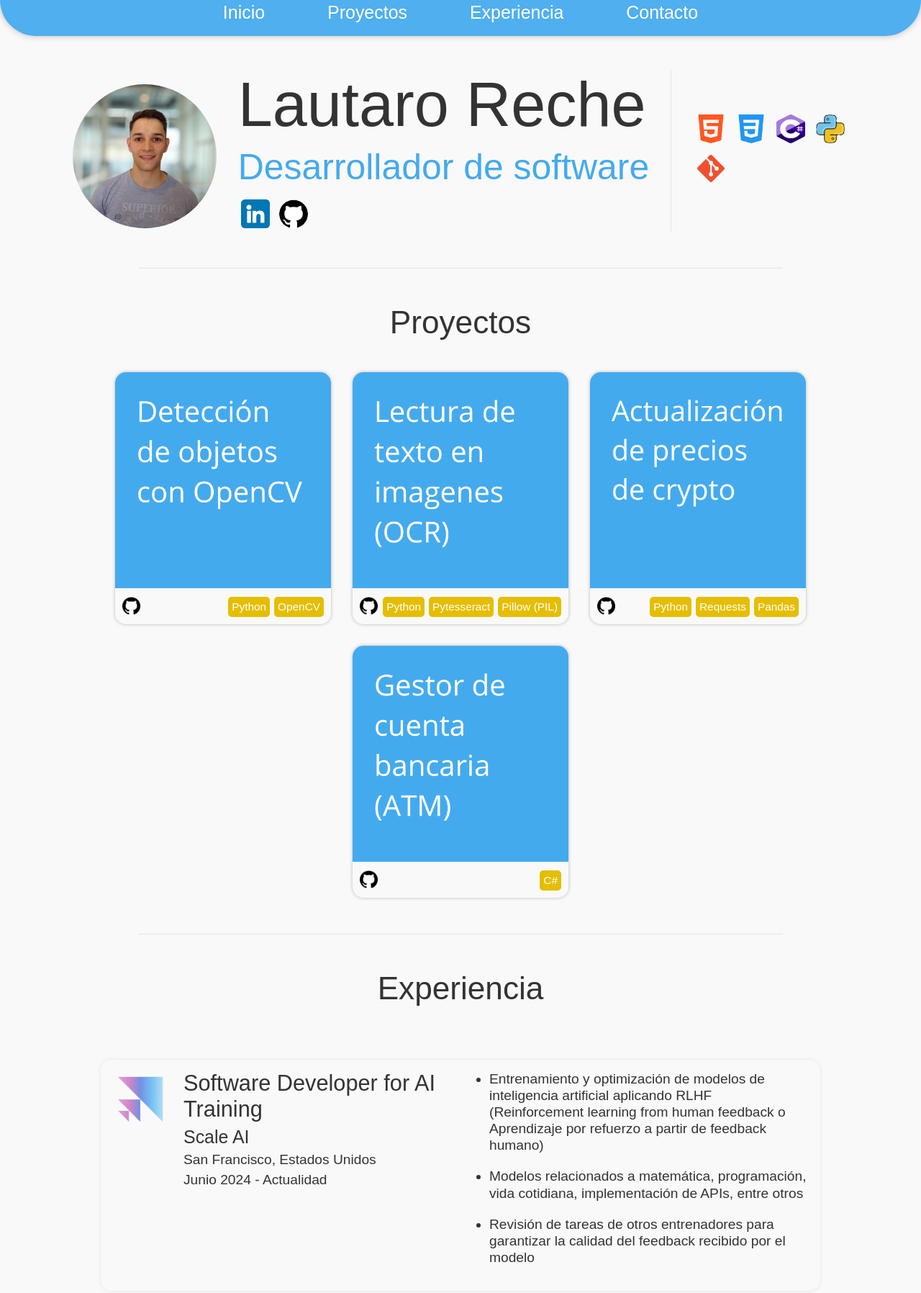
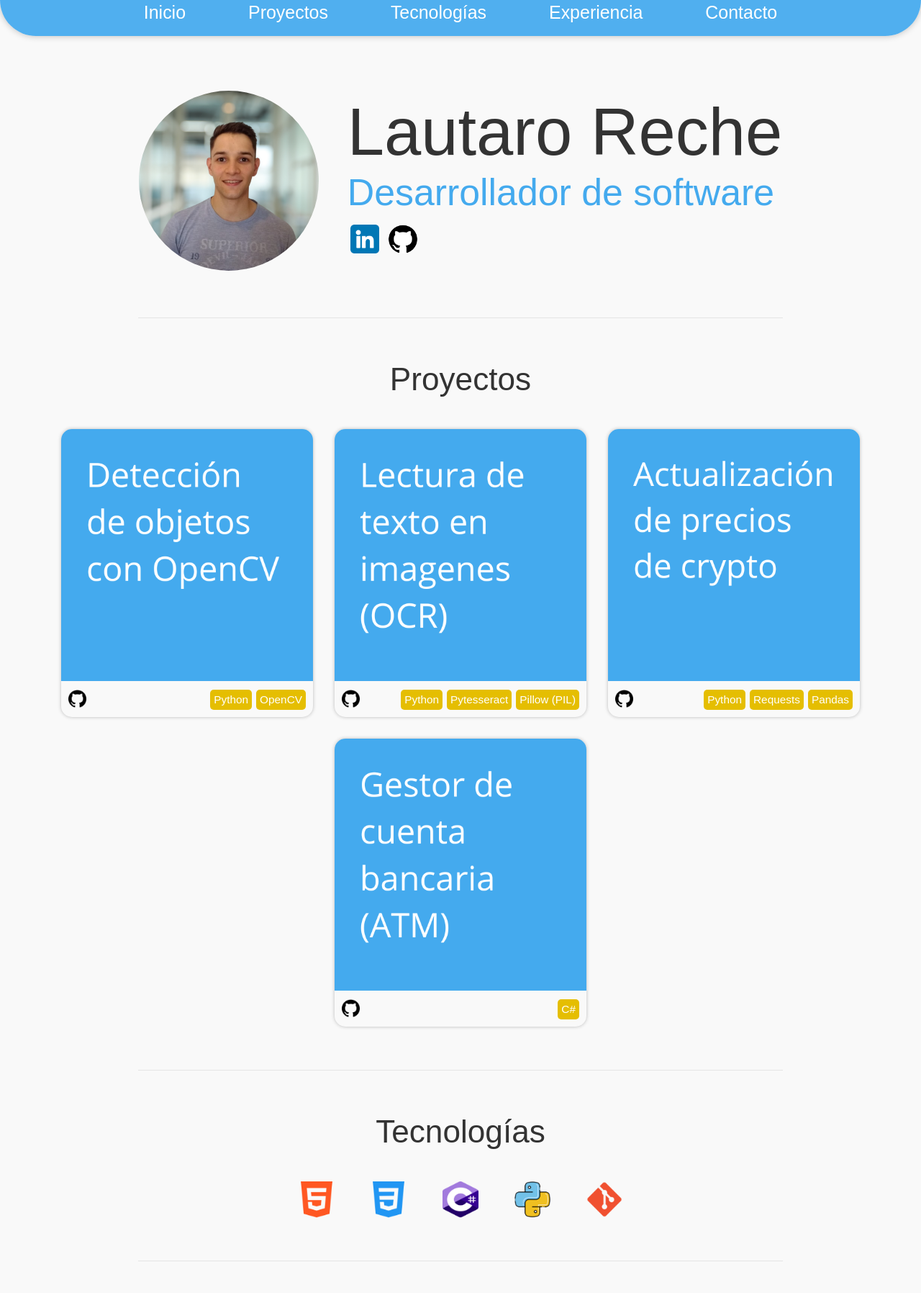
Before and after one commit to lautaroreche/Portfolio, a plain HTML site: page html/index.html in a window 1280 px wide. Shown: the part 14-1810 px from the top of the page at 72% size. Drawn offline with Linux system fonts and the light colour scheme.

Commit message:
Visual improvements in the different sections

```diff
--- a/css/styles.css
+++ b/css/styles.css
@@ -51,17 +51,31 @@ p, ul {
     color: #fff;
 }
 
+hr {
+    border: 0;
+    height: 1px;
+    width: 70%;
+    margin: 30px auto;
+    background: #bbb5;
+}
+
 section {
-    padding: 20px;
+    padding: 30px;
 }
 
 #inicio {
     margin-top: 90px;
 }
 
+.info_personal {
+    display: flex;
+    flex-direction: column;
+    justify-content: center;
+}
+
 .foto_perfil {
-    width: 200px;
-    height: 200px;
+    width: 250px;
+    height: 250px;
     border-radius: 50%;
     margin-top: 20px;
 }
@@ -71,8 +85,16 @@ section {
     height: 40px;
 }
 
+.lista_tecnologias {
+    display: flex;
+    justify-content: center;
+    gap: 20px;
+}
+
 .logo_tecnologias {
-    margin: 5px;
+    margin: 0 15px;
+    width: 50px;
+    height: 50px;
 }
 
 .logo_github {
@@ -80,30 +102,23 @@ section {
     border-radius: 50%;
 }
 
-.datos_personales {
-    border-right: 1px solid #bbb5;
-    padding-right: 30px;
-}
-
-.container {
+.container_inicio {
     display: flex;
-    align-items: center;
     justify-content: center;
-    gap: 30px;
+    gap: 40px;
 }
 
 h1 {
-    font-size: 4.5em;
+    font-size: 4.8em;
     font-weight: 500;
     margin: 0;
 }
 
 h2 {
-    margin-top: 8px;
-    margin-bottom: 16px;
-    font-size: 2.6em;
+    font-size: 2.7em;
     font-weight: 400;
     color: #4ae;
+    margin: 0 0 15px 0;
 }
 
 h3 {
@@ -123,7 +138,7 @@ h3 {
 .card {
     border-radius: 15px;
     box-shadow: 0 0 5px #bbb;
-    width: 300px;
+    width: 350px;
     display: flex;
     flex-direction: column;
 }
@@ -185,8 +200,8 @@ h3 {
     transition: text-shadow 0.5s ease;
 }
 
-#experiencia {
-    max-width: 1000px;
+.container_experiencia {
+    max-width: 1200px;
     margin: 0 auto;
     display: flex;
     flex-direction: column;
@@ -196,7 +211,7 @@ h3 {
 .experiencia_laboral {
     display: flex;
     justify-content: space-between;
-    padding: 15px;
+    padding: 20px;
     box-shadow: 0 0 5px #bbb5;
     border-radius: 15px;
 }
@@ -222,7 +237,7 @@ h3 {
 }
 
 .tareas_experiencia_laboral ul li {
-    margin-bottom: 20px;
+    margin-bottom: 15px;
     line-height: 1.2;
 }
 
@@ -234,10 +249,10 @@ h3 {
     font-size: 1.3em;
 }
 
-.contacto {
+.container_contacto {
     display: flex;
     justify-content: center;
-    margin-bottom: 40px;
+    margin-bottom: 30px;
 }
 
 .texto_hipervinculo_contacto {
@@ -269,11 +284,3 @@ nav, footer {
     box-shadow: 0 0 10px #bbb;
     text-align: center;
 }
-
-hr {
-    border: 0;
-    height: 1px;
-    width: 70%;
-    margin: 30px auto;
-    background: #bbb5;
-}
--- a/html/index.html
+++ b/html/index.html
@@ -13,17 +13,18 @@
             <ul class="lista_menu">
                 <li class="opcion_menu"><a href="#inicio" class="opcion_hipervinculo_menu">Inicio</a></li>
                 <li class="opcion_menu"><a href="#proyectos" class="opcion_hipervinculo_menu">Proyectos</a></li>
+                <li class="opcion_menu"><a href="#tecnologias" class="opcion_hipervinculo_menu">Tecnologías</a></li>
                 <li class="opcion_menu"><a href="#experiencia" class="opcion_hipervinculo_menu">Experiencia</a></li>
                 <li class="opcion_menu"><a href="#contacto" class="opcion_hipervinculo_menu">Contacto</a></li>
             </ul>
         </nav>
     </header>
     <section id="inicio">
-        <div class="container">
+        <div class="container_inicio">
             <div>
                 <img src="../images/otros/foto.png" alt="Foto de perfil" class="foto_perfil">
             </div>
-            <div class="datos_personales">
+            <div class="info_personal">
                 <h1>Lautaro Reche</h1>
                 <h2>Desarrollador de software</h2>
                 <ul class="lista_info_personal">
@@ -31,18 +32,6 @@
                     <li class="opcion_lista_personal"><a href="https://github.com/lautaroreche" target="_blank" rel="noreferrer"><img src="../images/logos/logo_github.png" alt="Logo GitHub" class="logo logo_github logo_info_personal"></a></li>
                 </ul>
             </div>
-            <div>
-                <div class="logos_tecnologias">
-                    <img src="../images/logos/logo_html.png" alt="Logo HTML" class="logo logo_tecnologias">
-                    <img src="../images/logos/logo_css.png" alt="Logo CSS" class="logo logo_tecnologias">
-                    <img src="../images/logos/logo_csharp.png" alt="Logo C#" class="logo logo_tecnologias">
-                    <img src="../images/logos/logo_python.png" alt="Logo Python" class="logo logo_tecnologias">
-                </div>
-                <div class="logos_tecnologias">
-                    <img src="../images/logos/logo_git.png" alt="Logo Git" class="logo logo_tecnologias">
-                </div>
-            </div>
-
         </div>
     </section>
     <hr>
@@ -101,8 +90,21 @@
         </div>
     </section>
     <hr>
+    <section id="tecnologias">
+        <h3>Tecnologías</h3>
+            <div class="lista_tecnologias">
+                <img src="../images/logos/logo_html.png" alt="Logo HTML" class="logo logo_tecnologias">
+                <img src="../images/logos/logo_css.png" alt="Logo CSS" class="logo logo_tecnologias">
+                <img src="../images/logos/logo_csharp.png" alt="Logo C#" class="logo logo_tecnologias">
+                <img src="../images/logos/logo_python.png" alt="Logo Python" class="logo logo_tecnologias">
+                <img src="../images/logos/logo_git.png" alt="Logo Git" class="logo logo_tecnologias">
+            </div>
+        </div>
+    </section>
+    <hr>
     <section id="experiencia">
         <h3>Experiencia</h3>
+        <div class="container_experiencia">
             <div class="experiencia_laboral">
                 <div class="detalle_experiencia_laboral">
                     <div>
@@ -143,11 +145,12 @@
                     </ul>
                 </div>
             </div>
+        </div>
     </section>
     <hr>
     <section id="contacto">
         <h3>Contacto</h3>
-        <div class="container contacto">
+        <div class="container_contacto">
             <ul class="lista_contacto">
                 <li>
                     <a href="mailto:lautaroreche1@gmail.com" target="_blank" rel="noreferrer" class="hipervinculo_contacto">
```
Lines whose indentation alone changed are shown as unchanged.
